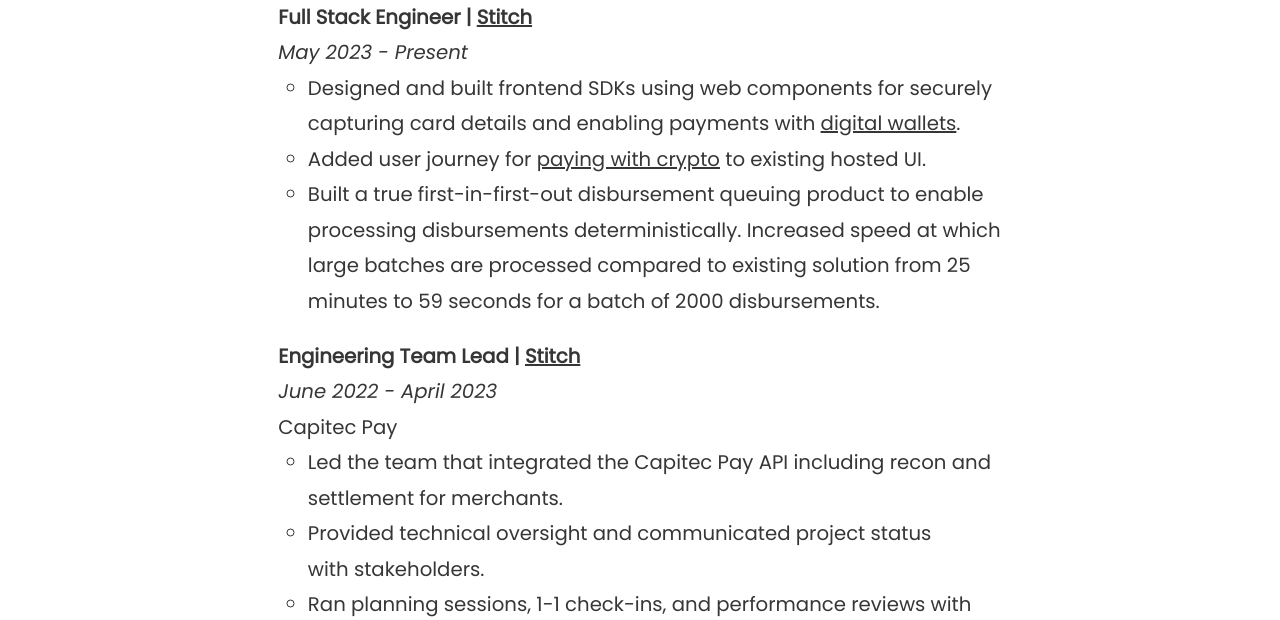
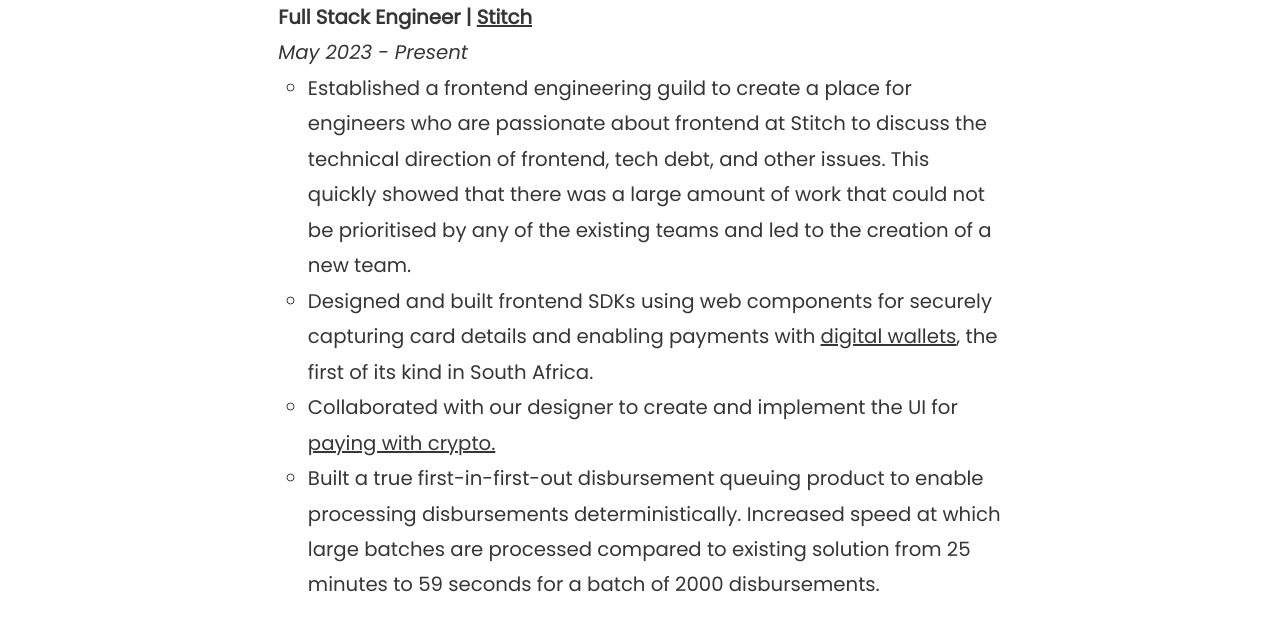
Before and after one commit to joshramsbottom/ramsbottom.dev, an Eleventy site: page src/cv/index.liquid in a window 1280 px wide. Shown: the part 425-1045 px from the top of the page. Built offline with nearby package versions, Linux system fonts and the light colour scheme; Eleventy itself is replaced by a stand-in of ours; files that its build step writes are made by us from their sources; what lightningcss would draw is missing.

Commit message:
update cv

```diff
--- a/src/cv/index.liquid
+++ b/src/cv/index.liquid
@@ -6,7 +6,10 @@
 ---
 <header class="print-only">
   <h1>Joshua Ramsbottom</h1>
-  <a href="mailto:josh@ramsbottom.dev">josh@ramsbottom.dev</a>
+  <p><a href="mailto:josh@ramsbottom.dev">josh@ramsbottom.dev</a></p>
+  <p><a href="https://www.linkedin.com/in/joshua-ramsbottom/">linkedin.com/in/joshua-ramsbottom/</a></p>
+  <p><a href="https://github.com/joshramsbottom/" title="@joshramsbottom on GitHub">github.com/joshramsbottom</a></p>
+  <p>Cape Town, South Africa</p>
 </header>
 <main>
   <section class="wrapper flow prose region">
@@ -24,13 +27,19 @@
         <p><em>May 2023 - Present</em></p>
         <ul>
           <li>
-            Designed and built frontend SDKs using web components for securely capturing card details and enabling
-            payments with <a href="https://www.stitch.money/digital-wallets" target="_blank">digital wallets</a>.
+            Established a frontend engineering guild to create a place for engineers who are passionate about frontend
+            at Stitch to discuss the technical direction of frontend, tech debt, and other issues. This quickly showed
+            that there was a large amount of work that could not be prioritised by any of the existing teams and led to
+            the creation of a new team.
           </li>
           <li>
-            Added user journey for
-            <a href="https://www.stitch.money/pay-with-crypto" target="_blank">paying with crypto</a> to existing hosted
-            UI.
+            Designed and built frontend SDKs using web components for securely capturing card details and enabling
+            payments with <a href="https://www.stitch.money/digital-wallets" target="_blank">digital wallets</a>, the
+            first of its kind in South Africa.
+          </li>
+          <li>
+            Collaborated with our designer to create and implement the UI for
+            <a href="https://www.stitch.money/pay-with-crypto" target="_blank">paying with crypto.</a>
           </li>
           <li>
             Built a true first-in-first-out disbursement queuing product to enable processing disbursements
```
